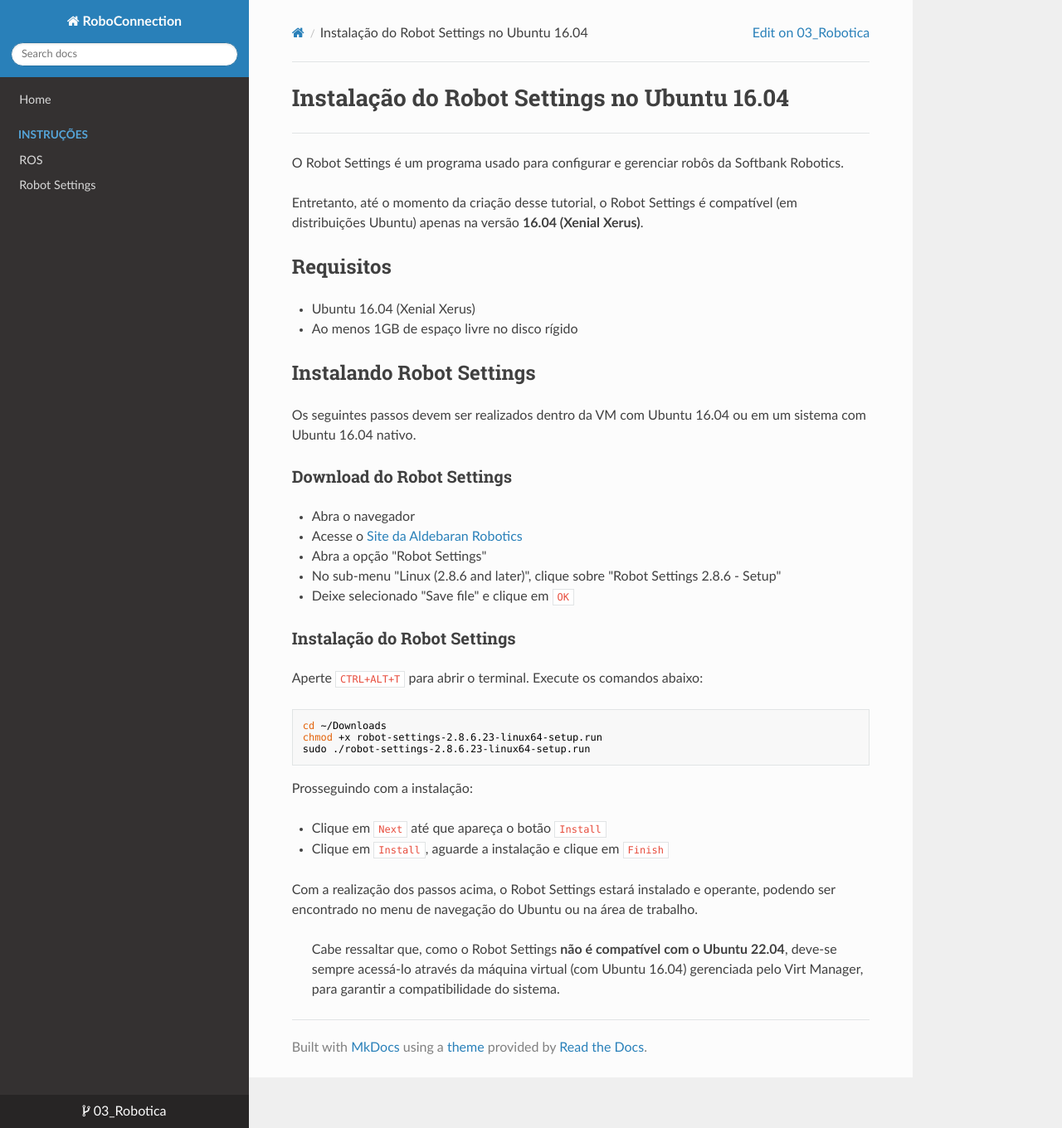
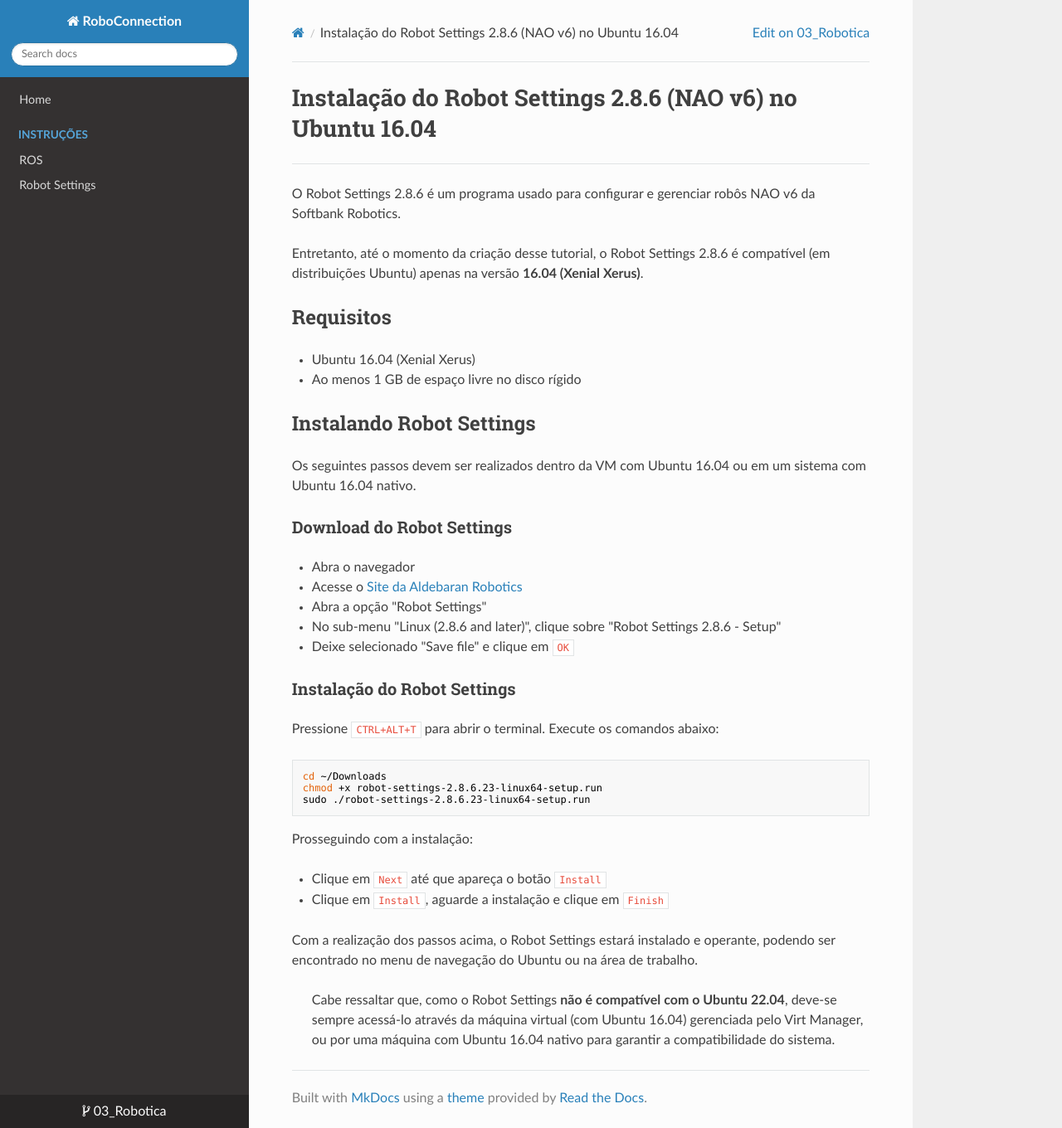
Before and after one commit to ResidenciaTICBrisa/03_Robotica, an MkDocs documentation site: the page built from docs/Instruções/Robot Settings.md, in a window 1280 px wide and 1360 px high. Shown: the whole window at 83% size. Built offline with MkDocs 1.6.1, drawn with Linux system fonts in a browser that asks for light colours; nearby versions of some CDN libraries.

Commit message:
<fix> Corrigindo Robot Settings

````diff
--- a/docs/Instruções/Robot Settings.md
+++ b/docs/Instruções/Robot Settings.md
@@ -1,14 +1,14 @@
-# Instalação do Robot Settings no Ubuntu 16.04
+# Instalação do Robot Settings 2.8.6 (NAO v6) no Ubuntu 16.04
 ---
 
-O Robot Settings é um programa usado para configurar e gerenciar robôs da Softbank Robotics.
+O Robot Settings 2.8.6 é um programa usado para configurar e gerenciar robôs NAO v6 da Softbank Robotics.
 
-Entretanto, até o momento da criação desse tutorial, o Robot Settings é compatível (em distribuições Ubuntu) apenas na versão **16.04 (Xenial Xerus)**.
+Entretanto, até o momento da criação desse tutorial, o Robot Settings 2.8.6 é compatível (em distribuições Ubuntu) apenas na versão **16.04 (Xenial Xerus)**.
 
 ## Requisitos
 
 - Ubuntu 16.04 (Xenial Xerus)
-- Ao menos 1GB de espaço livre no disco rígido
+- Ao menos 1 GB de espaço livre no disco rígido
 
 ## Instalando Robot Settings
 
@@ -24,7 +24,7 @@
 
 ### Instalação do Robot Settings
 
-Aperte `CTRL+ALT+T` para abrir o terminal. Execute os comandos abaixo:
+Pressione `CTRL+ALT+T` para abrir o terminal. Execute os comandos abaixo:
 
 ```
 cd ~/Downloads
@@ -39,4 +39,4 @@
 
 Com a realização dos passos acima, o Robot Settings estará instalado e operante, podendo ser encontrado no menu de navegação do Ubuntu ou na área de trabalho.
 
-> Cabe ressaltar que, como o Robot Settings **não é compatível com o Ubuntu 22.04**, deve-se sempre acessá-lo através da máquina virtual (com Ubuntu 16.04) gerenciada pelo Virt Manager, para garantir a compatibilidade do sistema.
+> Cabe ressaltar que, como o Robot Settings **não é compatível com o Ubuntu 22.04**, deve-se sempre acessá-lo através da máquina virtual (com Ubuntu 16.04) gerenciada pelo Virt Manager, ou por uma máquina com Ubuntu 16.04 nativo para garantir a compatibilidade do sistema.
````
